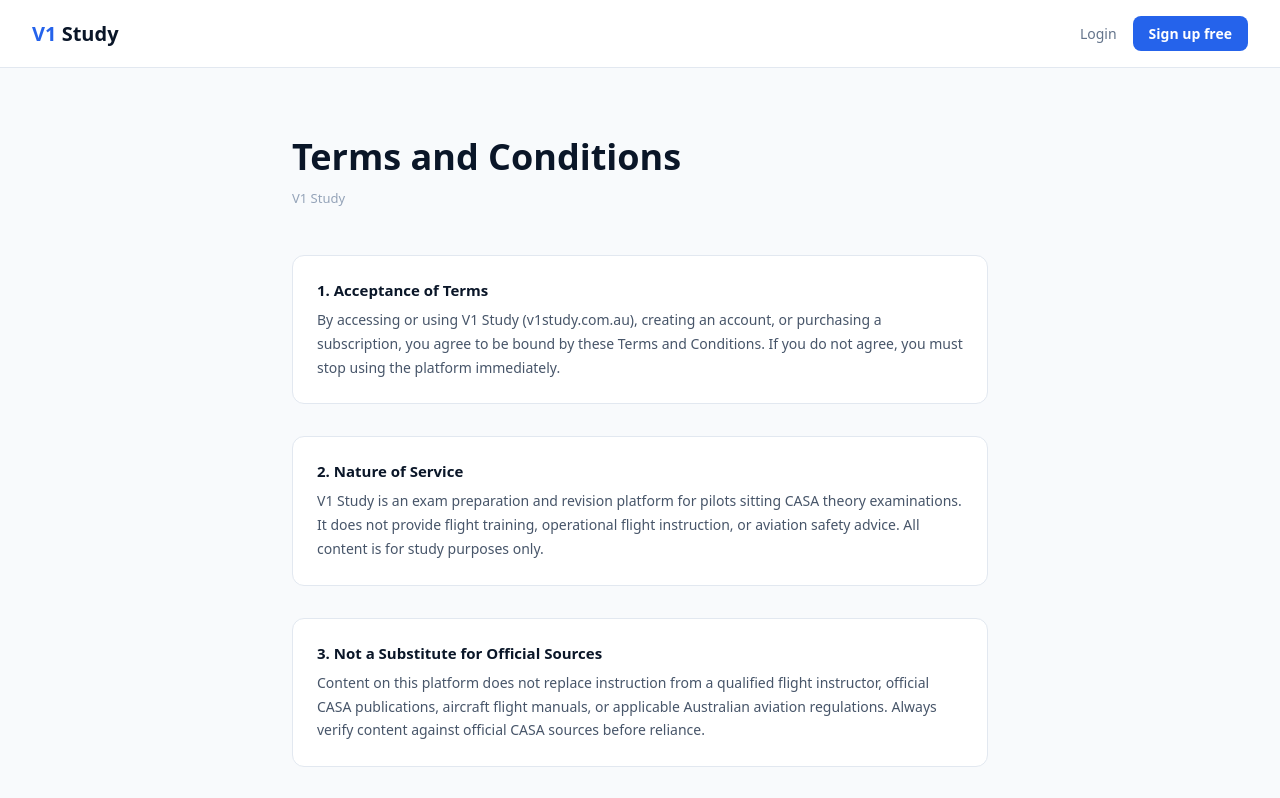
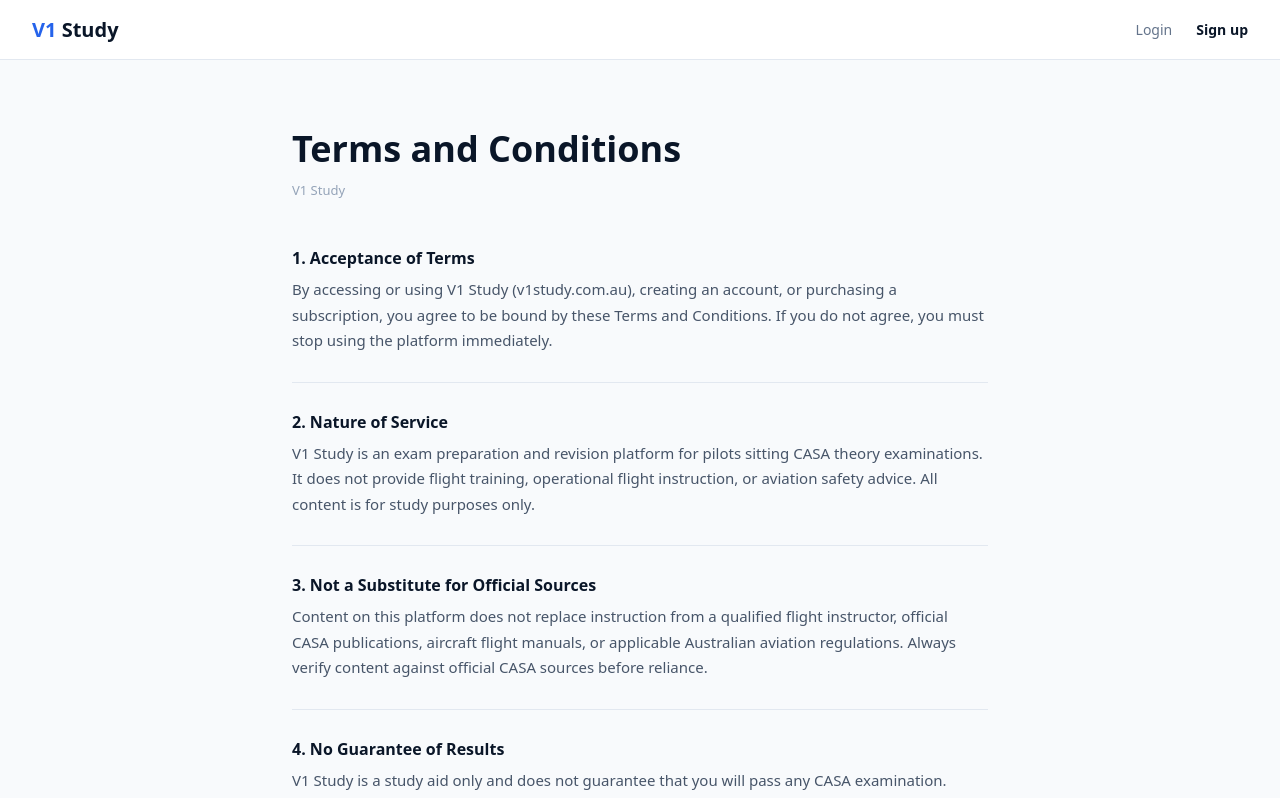
Before and after one commit to daniellongford/V1Study, a Next.js app: page /terms in a window 1280 px wide. Shown: the top 798 px of the page. Built offline with nearby package versions, Linux system fonts and the light colour scheme.

Commit message:
Update page.tsx

```diff
--- a/app/terms/page.tsx
+++ b/app/terms/page.tsx
@@ -91,9 +91,9 @@ export default function TermsPage() {
           <span style={{ fontSize: '20px', fontWeight: '800', color: '#2563eb' }}>V1</span>
           <span style={{ fontSize: '20px', fontWeight: '800', color: '#0a1628' }}> Study</span>
         </a>
-        <div style={{ display: 'flex', gap: 'clamp(1rem, 4vw, 1rem)', alignItems: 'center' }}>
+        <div style={{ display: 'flex', gap: '1.5rem', alignItems: 'center' }}>
           <a href="/login" style={{ color: '#64748b', textDecoration: 'none', fontSize: '14px' }}>Login</a>
-          <a href="/signup" style={{ background: '#2563eb', color: 'white', borderRadius: '8px', padding: '8px 16px', textDecoration: 'none', fontWeight: '600', fontSize: '14px' }}>Sign up free</a>
+          <a href="/signup" style={{ color: '#0a1628', textDecoration: 'none', fontSize: '14px', fontWeight: '600' }}>Sign up</a>
         </div>
       </nav>
 
@@ -101,12 +101,12 @@ export default function TermsPage() {
         <h1 style={{ fontSize: 'clamp(28px, 7vw, 36px)', fontWeight: '800', color: '#0a1628', marginBottom: '0.5rem' }}>Terms and Conditions</h1>
         <p style={{ fontSize: '13px', color: '#94a3b8', marginBottom: '3rem' }}>V1 Study</p>
 
-        <div style={{ display: 'flex', flexDirection: 'column', gap: '2rem' }}>
-          {sections.map((s) => (
-            <div key={s.title} style={{ background: 'white', borderRadius: '12px', padding: 'clamp(1.25rem, 4vw, 1.5rem)', border: '1px solid #e2e8f0' }}>
-              <h2 style={{ fontSize: '15px', fontWeight: '700', color: '#0a1628', marginBottom: '8px' }}>{s.title}</h2>
-              <p style={{ fontSize: '14px', color: '#475569', lineHeight: 1.7, margin: 0 }}>{s.content}</p>
-            </div>
+        <div>
+          {sections.map((s, i) => (
+            <section key={s.title} style={{ paddingTop: i === 0 ? 0 : '1.75rem', marginTop: i === 0 ? 0 : '1.75rem', borderTop: i === 0 ? 'none' : '1px solid #e2e8f0' }}>
+              <h2 style={{ fontSize: '16px', fontWeight: '700', color: '#0a1628', marginBottom: '8px' }}>{s.title}</h2>
+              <p style={{ fontSize: '15px', color: '#475569', lineHeight: 1.7, margin: 0 }}>{s.content}</p>
+            </section>
           ))}
         </div>
 
```
